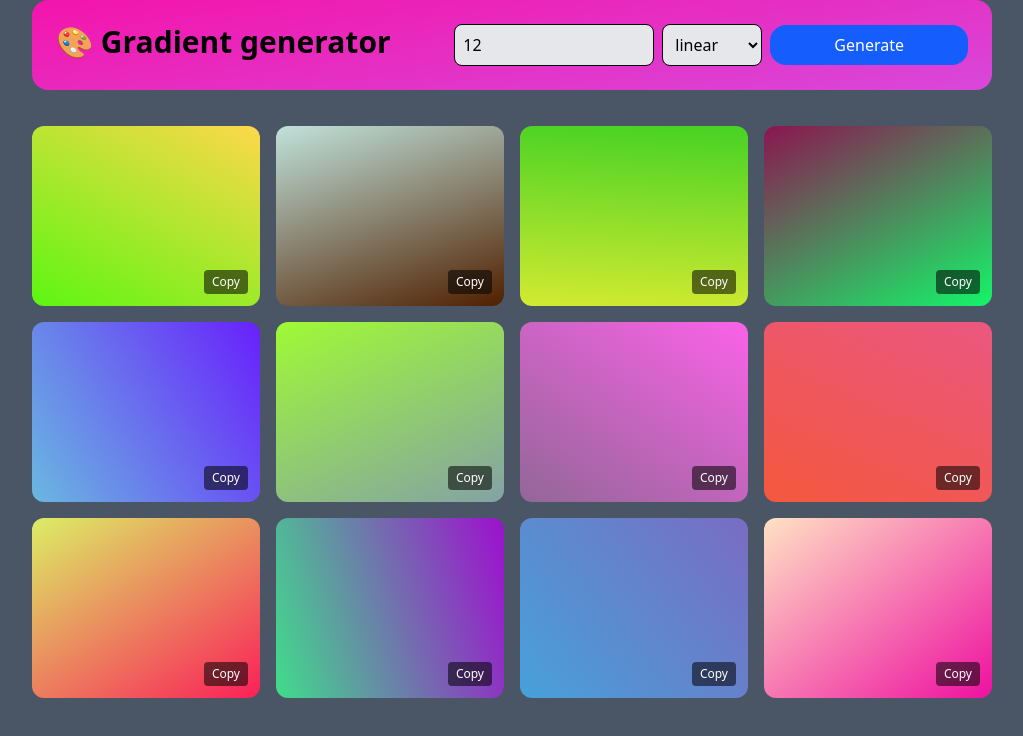
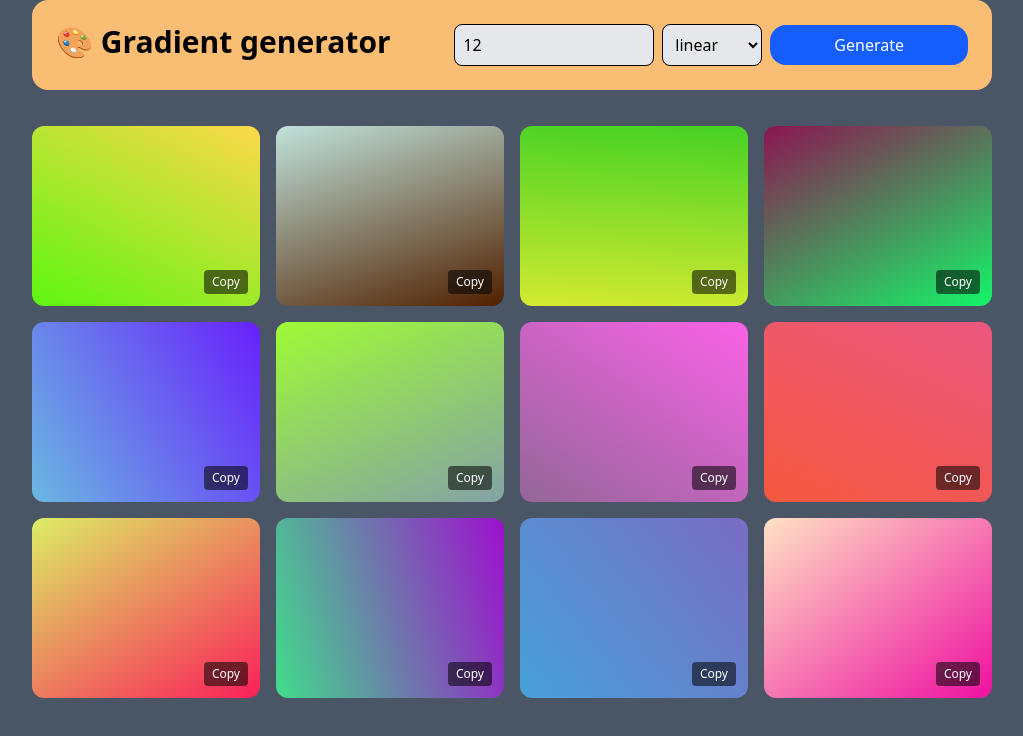
Before and after one commit to ankitkr52/Gradient-generator, a React (Vite) app: page / in a window 1280 px wide. Shown: the top 736 px of the page, without its empty margins (128-1151 px from the left). Built offline with nearby package versions, Linux system fonts and the light colour scheme.

Commit message:
fixed gradient issues

```diff
--- a/src/App.jsx
+++ b/src/App.jsx
@@ -51,8 +51,8 @@ const App = () => {
       <div className='w-9/12 mx-auto space-y-9'>
         <div className='flex justify-between p-6 rounded-2xl'
         style={{
-          background:'linear-gradient(351deg,#d848da,#f414ab)'
-          // background:getHexColorcode()
+          // background:'linear-gradient(351deg,#d848da,#f414ab)'
+          background:getHexColorcode()
         }}>
           <h1 className='text-3xl font-bold'>
             🎨 Gradient generator
```
